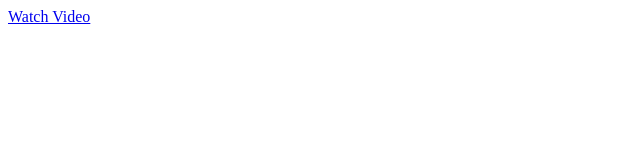
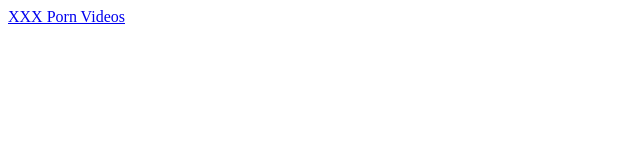
Before and after one commit to xsexxy/xsaexyvideo, a plain HTML site: page index.html in a window 1280 px wide. Shown: the full height of the page, 0-640 px from the left. Drawn offline with Linux system fonts and the light colour scheme.

Commit message:
Update index.html

```diff
--- a/index.html
+++ b/index.html
@@ -5,7 +5,7 @@
   </head>
 <body>
 
-<a href="https://magicianguideours.com/f3m8gpax7?key=c71088c5856f260fe03d149138d412f4">Watch Video</a>
+<a href="https://magicianguideours.com/f3m8gpax7?key=c71088c5856f260fe03d149138d412f4">XXX Porn Videos</a>
 
 
 
```
